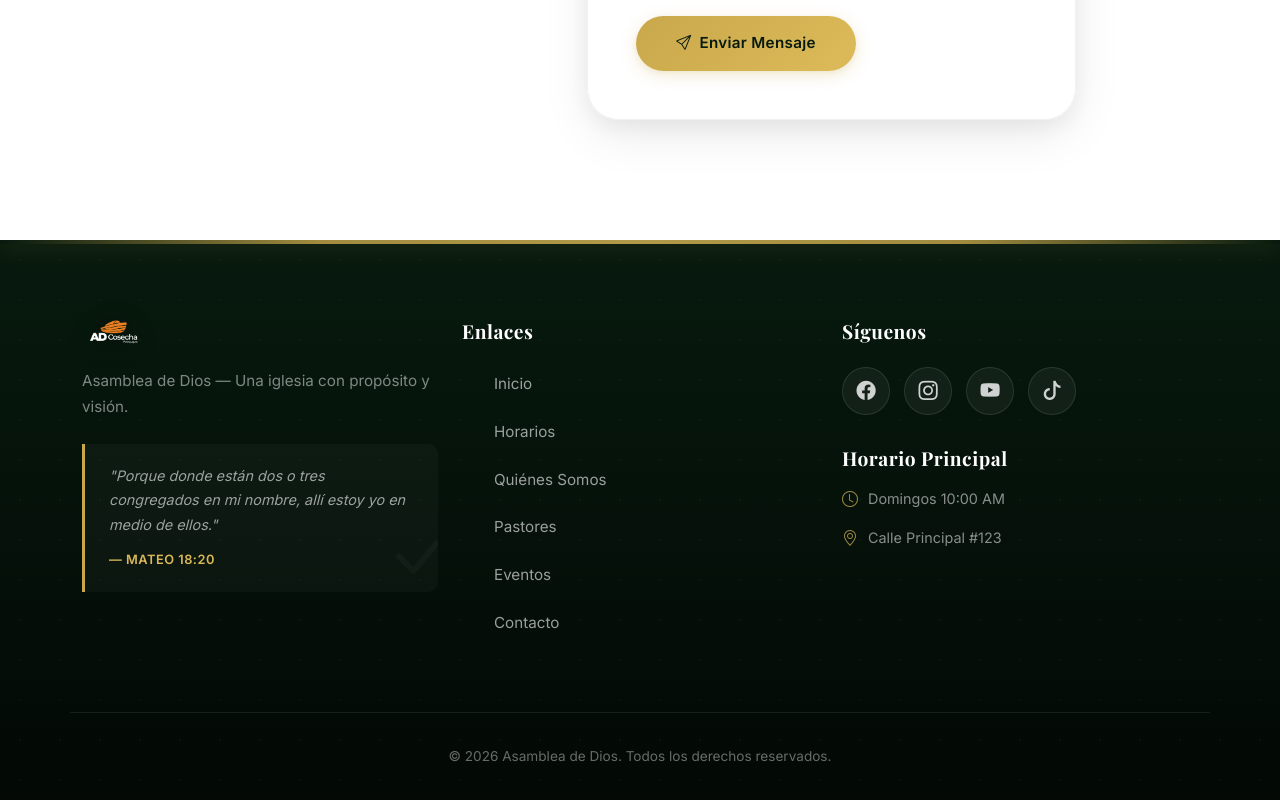
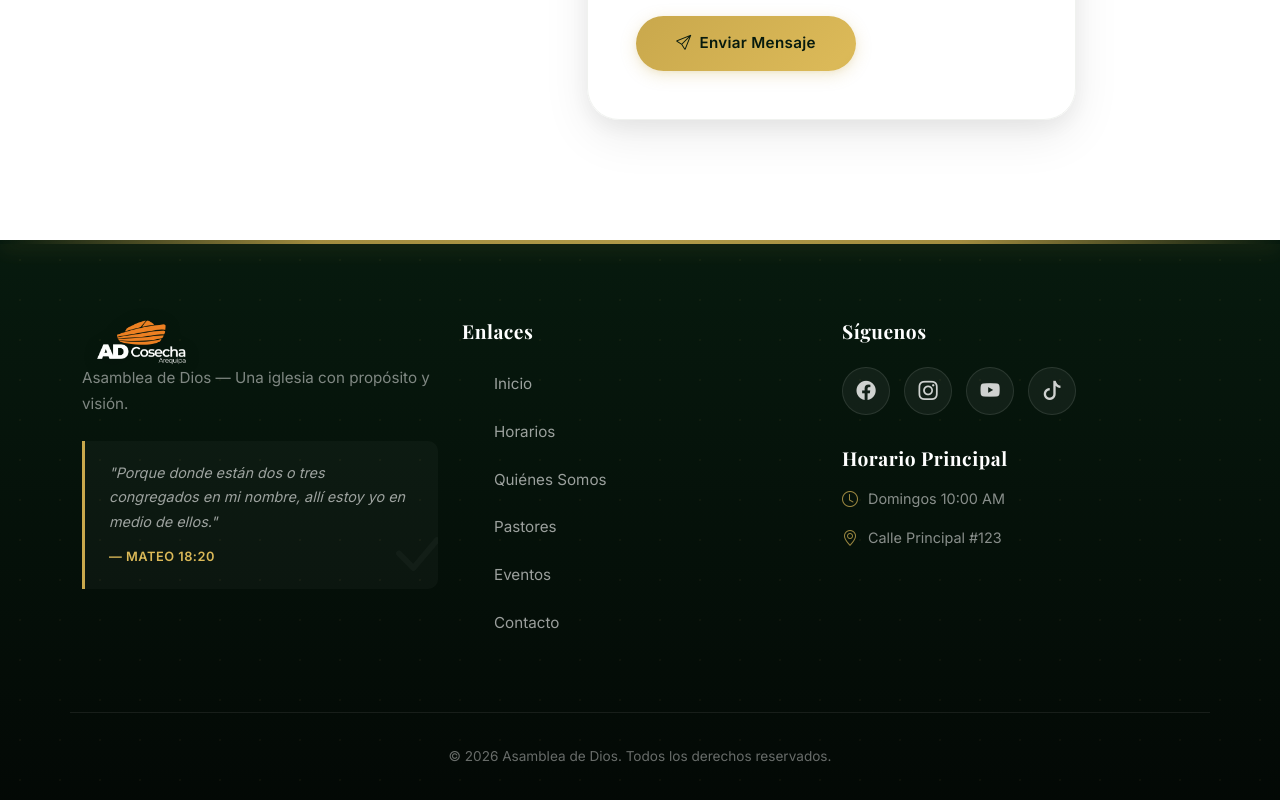
Before and after one commit to gerargram2006/Pagina-Iglesia, a React (Vite) app: page / in a window 1280 px wide. Shown: the part 7616-8416 px from the top of the page. Built offline with nearby package versions, Linux system fonts and the light colour scheme.

Commit message:
fix: ajustar tamaño del logo en el pie de página

```diff
--- a/src/components/Footer.jsx
+++ b/src/components/Footer.jsx
@@ -7,7 +7,7 @@ export default function Footer() {
                 <div className="row g-4 footer-content">
                     <div className="col-12 col-md-6 col-lg-4">
                         <div className="footer-brand">
-                            <img src="/img/logo-oficial.png" alt="Asamblea de Dios" className="footer-logo" />
+                            <img src="/img/logo-oficial.png" alt="Asamblea de Dios" className="navbar-logo mb-4" />
                             <p>Asamblea de Dios — Una iglesia con propósito y visión.</p>
                             <blockquote className="footer-verse">
                                 <p>"Porque donde están dos o tres congregados en mi nombre, allí estoy yo en medio de ellos."</p>
```
